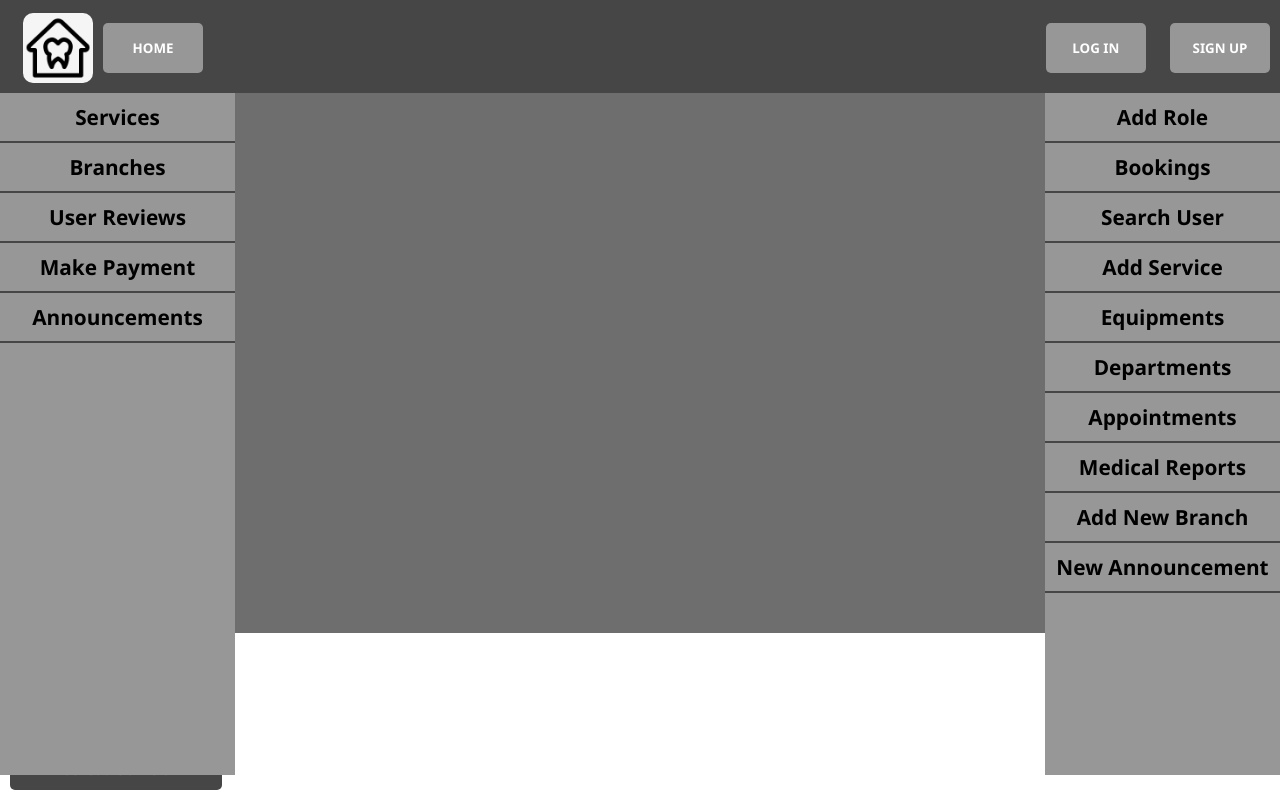
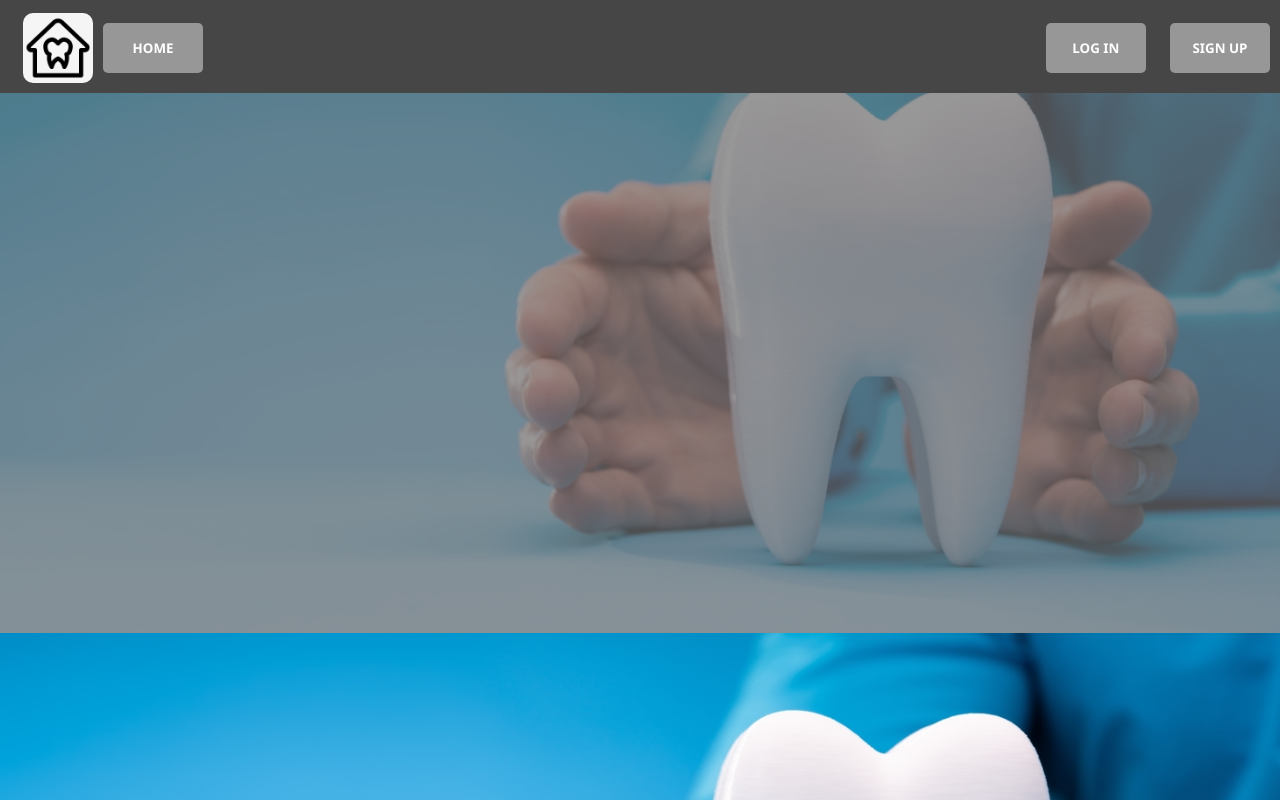
Before and after one commit to Larrykoya/dental-clinic, a PHP site: page / in a window 1280 px wide. Run offline with PHP 8.4, Linux system fonts and the light colour scheme.

Commit message:
finish up

```diff
--- a/index.html
+++ b/index.html
@@ -17,7 +17,7 @@
       <input
         type="button"
         onclick="mountScheduleVisitComponent()"
-        class="schedule-visit"
+        id="schedule-visit"
         value="Schedule a Visit"
       />
       <div id="auth">
--- a/style.css
+++ b/style.css
@@ -3,6 +3,11 @@
   padding: 0;
   box-sizing: border-box;
   font-family: "Segoe UI", Tahoma, Geneva, Verdana, sans-serif;
+}
+body {
+  background-image: url(/images/background.jpg);
+  background-size: cover;
+  background-position: right;
 }
 .flex {
   display: flex;
@@ -31,6 +36,7 @@
   width: 235px;
   height: 85.3%;
   background-color: rgb(151, 151, 151);
+  visibility: hidden;
 }
 #admin-nav {
   position: absolute;
@@ -39,6 +45,7 @@
   width: 235px;
   height: 85.3%;
   background-color: rgb(151, 151, 151);
+  visibility: hidden;
 }
 .btn {
   margin: 10px;
@@ -61,9 +68,8 @@
   background-color: rgb(110, 110, 110);
 }
 #content {
-  margin-left: 200px;
   height: 540px;
-  background-color: rgb(110, 110, 110);
+  background-color: rgba(110, 110, 110, 0.7);
 }
 .nav-elements {
   padding: 10px;
@@ -368,21 +374,19 @@
   padding: 20px 50px;
 }
 /* schedule visit */
-.schedule-visit {
-  position: absolute;
-  bottom: 0;
-  left: 0;
+#schedule-visit {
+  visibility: hidden;
   height: 40px;
   width: 212px;
   padding: 10px;
   margin: 10px;
-  background-color: rgb(70, 70, 70);
+  background-color: rgb(151, 151, 151);
   border-radius: 5px;
-  color: rgb(151, 151, 151);
+  color: rgb(70, 70, 70);
   border: none;
   font-weight: bold;
 }
-.schedule-visit:hover {
+#schedule-visit:hover {
   cursor: pointer;
   color: #fff;
   background-color: #000;
```
Also changed, not shown: api.js (+34 -0 lines), images/background.jpg (added).
